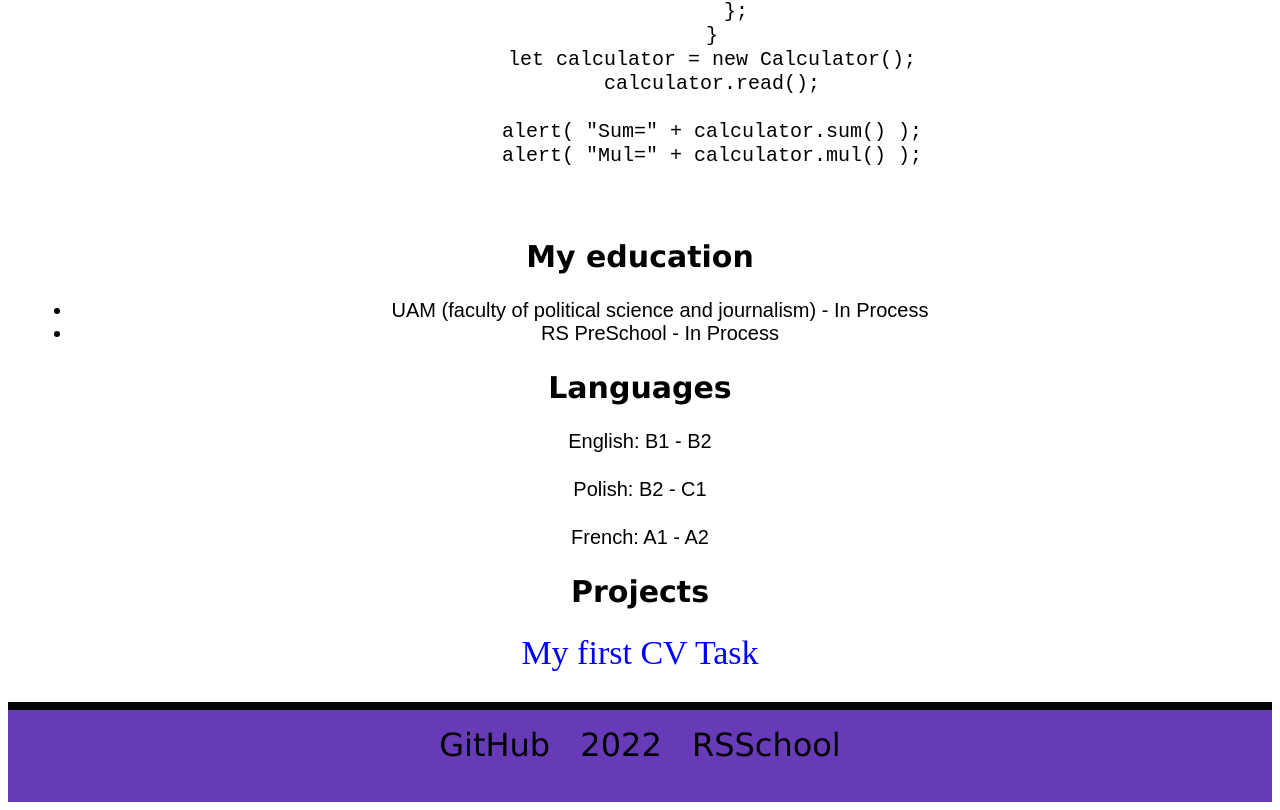
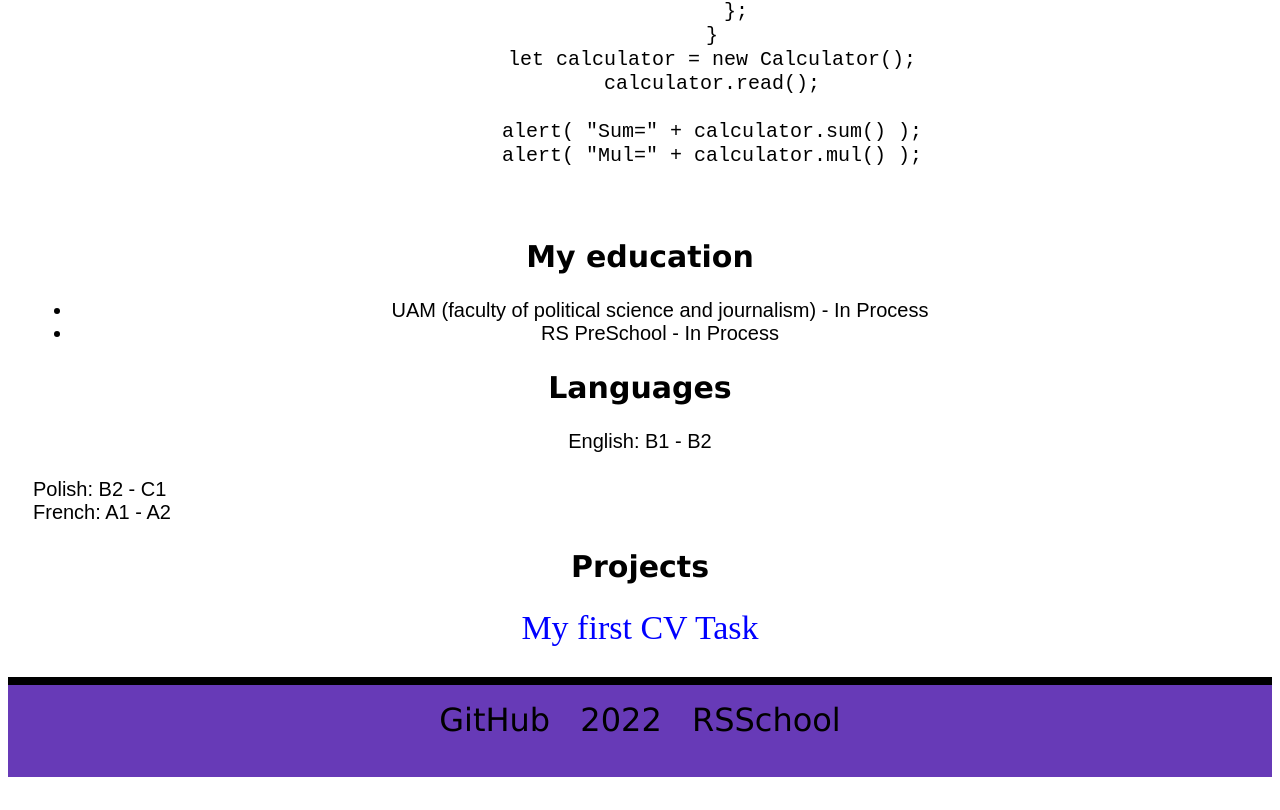
Before and after one commit to DKryg/rsschool-cv, a plain HTML site: page index.html in a window 1280 px wide. Shown: the part 1565-2375 px from the top of the page. After the commit the page ends 2350 px from the top, so only its background shows below. Drawn offline with Linux system fonts and the light colour scheme.

Commit message:
fix: remove previous fix1

```diff
--- a/style.css
+++ b/style.css
@@ -84,7 +84,7 @@ h3 {
   font-weight: 300;
 }
 
-#AboutMe, #language, #language-2, #language-3 {
+#AboutMe, #language {
   display: flex;
   justify-content: center;
 }
```
